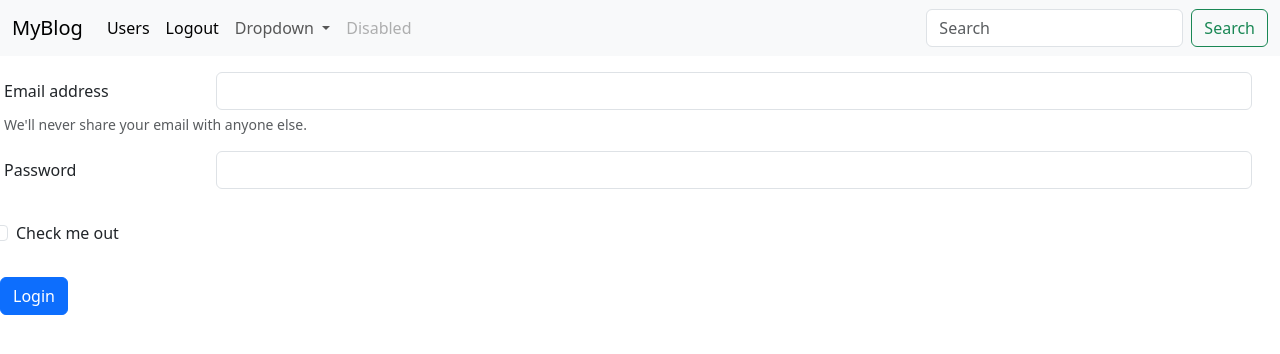
After one commit to finger-to-the-sky/flask_project, a Flask app: page /auth/login in a window 1280 px wide. The commit adds this page. Shown: the top 354 px of the page. Run offline with Flask 3, Linux system fonts and the light colour scheme.

Commit message:
add authorization users and UserMixin

```diff
--- a/blog/app.py
+++ b/blog/app.py
@@ -1,12 +1,16 @@
-from flask import Flask
+from flask import Flask, redirect, url_for
+from flask_login import LoginManager
 from blog.views import user_blueprint
 from blog.views import article_blueprint
 from blog.database import db
+from blog.auth import auth
+from blog.models import User
 
 
 def register_blueprints(app: Flask):
     app.register_blueprint(user_blueprint)
     app.register_blueprint(article_blueprint)
+    app.register_blueprint(auth, url_prefix="/auth")
 
 
 app = Flask(__name__)
@@ -14,3 +18,17 @@ app.config['SECRET_KEY'] = '#w^_krs-1me#bly9)sn_7u3f&7&grjdhn^vd2kiu1!2ay7pc$x'
 app.config['SQLALCHEMY_DATABASE_URI'] = 'sqlite:///db.sqlite'
 db.init_app(app)
 register_blueprints(app)
+
+login_manager = LoginManager()
+login_manager.login_view = 'auth.login'
+login_manager.init_app(app)
+
+
+@login_manager.user_loader
+def load_user(user_id):
+    User.query.get(int(user_id))
+
+
+@login_manager.unauthorized_handler
+def unauthorized():
+    return redirect(url_for('auth.login'))
--- /dev/null
+++ b/blog/auth.py
@@ -0,0 +1,29 @@
+from flask import Blueprint, render_template, request, flash, redirect, url_for
+from werkzeug.security import check_password_hash
+from blog.models import User
+from flask_login import logout_user, login_user, login_required
+
+auth = Blueprint('auth', __name__, static_folder='../static')
+
+
+@auth.route('/login', methods=['POST', 'GET'])
+def login():
+    if request.method == 'GET':
+        return render_template('auth/login.html')
+
+    email = request.form.get('email')
+    password = request.form.get('password')
+    user = User.query.filter_by(email=email).first()
+
+    if not user or check_password_hash(user.password, password):
+        flash('Check your login details')
+        return redirect(url_for('.login'))
+    login_user(user)
+    return redirect(url_for('user.profile', pk=user.id))
+
+
+@auth.route('/logout')
+@login_required
+def logout():
+    logout_user()
+    return redirect(url_for('.login'))
--- a/blog/models.py
+++ b/blog/models.py
@@ -1,7 +1,7 @@
 from blog.database import db
+from flask_login import UserMixin
 
-
-class User(db.Model):
+class User(db.Model, UserMixin):
     __tablename__ = 'users'
 
     id = db.Column(db.Integer, primary_key=True)
--- /dev/null
+++ b/blog/templates/auth/login.html
@@ -0,0 +1,45 @@
+{% extends 'base.html' %}
+
+
+
+{% block title %}
+Login
+{% endblock %}
+
+{% block body %}
+
+<div class="row">
+    <div class="col">
+        {% with messages = get_flashed_messages() %}
+        {% if messages %}
+        <div class="alert alert-danger" role="alert">
+            {{ messages[0] }}
+        </div>
+        {% endif %}
+        {% endwith %}
+        <form class="row g-3 mt-3" method="post" action="{{ url_for('auth.login') }}">
+            <div class="mb-3 row">
+                <label for="email" class="col-sm-2 col-form-label">Email address</label>
+                <div class="col-sm-10">
+                    <input type="email" class="form-control" id="email" name="email">
+                </div>
+                <div id="emailHelp" class="form-text">We'll never share your email with anyone else.</div>
+            </div>
+            <div class="mb-3 row">
+                <label for="password" class="col-sm-2 col-form-label">Password</label>
+                <div class="col-sm-10">
+                    <input type="password" class="form-control" id="password" name="password">
+                </div>
+            </div>
+            <div class="mb-3 form-check">
+                <input type="checkbox" class="form-check-input" id="exampleCheck1">
+                <label class="form-check-label" for="exampleCheck1">Check me out</label>
+            </div>
+            <div class="col-auto">
+                <button type="submit" class="btn btn-primary">Login</button>
+            </div>
+        </form>
+    </div>
+</div>
+
+{% endblock %}
--- a/blog/templates/navbar.html
+++ b/blog/templates/navbar.html
@@ -11,7 +11,7 @@
           <a class="nav-link active" aria-current="page" href="{{url_for('user.user_list')}}">Users</a>
         </li>
         <li class="nav-item">
-          <a class="nav-link" href="#">Link</a>
+          <a class="nav-link active" aria-current="page" href="{{url_for('auth.logout')}}">Logout</a>
         </li>
         <li class="nav-item dropdown">
           <a class="nav-link dropdown-toggle" href="#" id="navbarDropdown" role="button" data-bs-toggle="dropdown" aria-expanded="false">
--- a/blog/templates/users/detail.html
+++ b/blog/templates/users/profile.html
@@ -6,5 +6,5 @@
 {% endblock %}
 
 {% block body %}
-   <h1>{{user_name}}</h1>
+   <h1>{{user.email}}</h1>
 {% endblock %}
--- a/pyproject.toml
+++ b/pyproject.toml
@@ -11,6 +11,7 @@ python = "^3.10"
 flask = "^2.2.3"
 python-dotenv = "^1.0.0"
 flask-sqlalchemy = "^3.0.3"
+flask-login = "^0.6.2"
 
 
 [build-system]
```
Also changed, not shown: blog/templates/users/list.html (+12 -5 lines), blog/views.py (+6 -8 lines), 1 other file.
